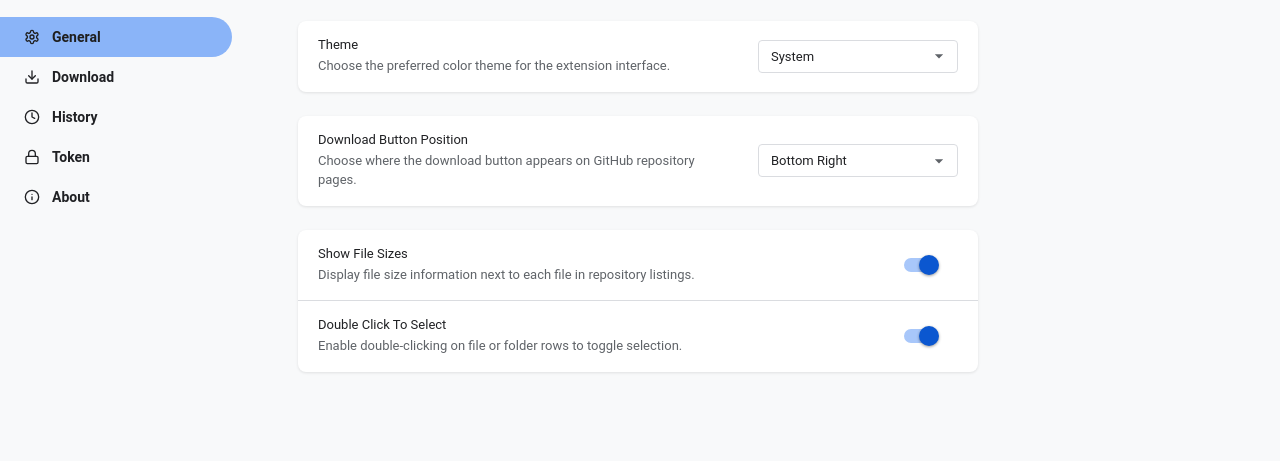
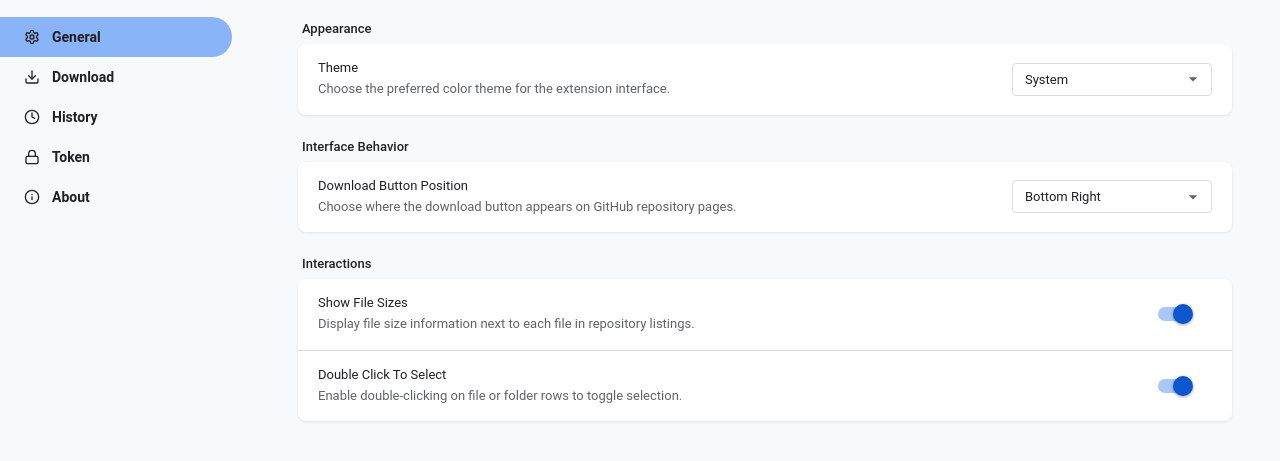
Before and after one commit to fthux/GitZipPro, a browser extension: page source/options.html in a window 1280 px wide. Shown: the part 71-532 px from the top of the page. Drawn offline with Linux system fonts and the light colour scheme; no server answers.

Commit message:
minor update

```diff
--- a/source/options.html
+++ b/source/options.html
@@ -182,7 +182,6 @@
 
     .main-content {
       width: 100%;
-      max-width: 680px;
       margin: 0; /* Align left */
     }
 
@@ -711,6 +710,7 @@
       <div id="general" class="page active">
         <h1 class="page-title">General</h1>
 
+        <h2 class="section-title">Appearance</h2>
         <div class="card">
           <div class="setting-row">
             <div class="setting-info">
@@ -727,6 +727,7 @@
           </div>
         </div>
 
+        <h2 class="section-title">Interface Behavior</h2>
         <div class="card">
           <div class="setting-row">
             <div class="setting-info">
@@ -748,6 +749,7 @@
           </div>
         </div>
 
+        <h2 class="section-title">Interactions</h2>
           <div class="card">
             <div class="setting-row">
               <div class="setting-info">
```
